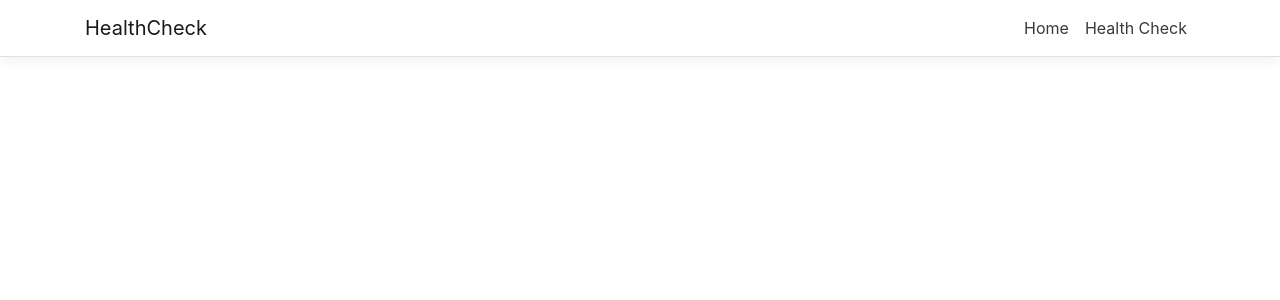
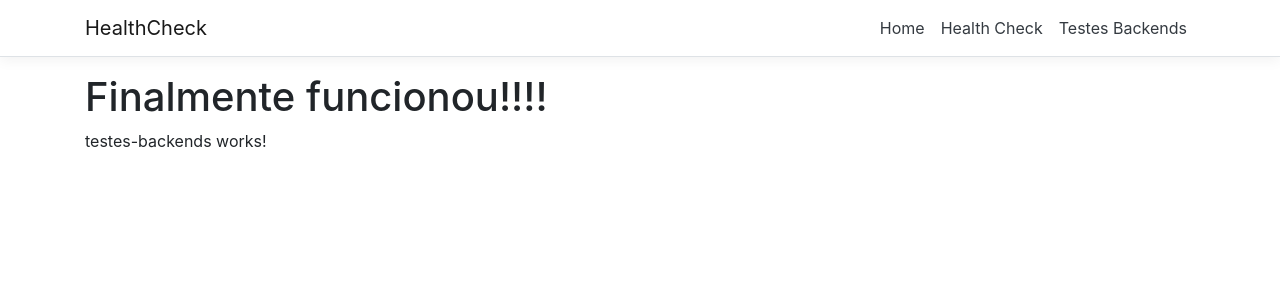
Before and after one commit to edutecni/HealthCheck, an Angular app in the folder ClientApp/: page /testes-backends in a window 1280 px wide. Before the commit this address led to /. Shown: the top 300 px of the page. Built offline with nearby package versions, Linux system fonts and the light colour scheme.

Commit message:
Testes Back Ends

```diff
--- a/ClientApp/src/app/app-routing.module.ts
+++ b/ClientApp/src/app/app-routing.module.ts
@@ -2,10 +2,12 @@ import { NgModule } from '@angular/core';
 import { RouterModule, Routes } from '@angular/router';
 import { HomeComponent } from './home/home.component';
 import { HealthCheckComponent } from './health-check/health-check.component';
+import { TestesBackendsComponent } from './testes-backends/testes-backends.component';
 
 const routes: Routes = [
   { path: '', component: HomeComponent, pathMatch: 'full' },
-  { path: 'health-check', component: HealthCheckComponent }
+  { path: 'health-check', component: HealthCheckComponent },
+  { path: 'testes-backends', component: TestesBackendsComponent }
 ];
 
 @NgModule({
--- a/ClientApp/src/app/health-check/health-check.component.css
+++ b/ClientApp/src/app/health-check/health-check.component.css
@@ -2,8 +2,8 @@
     font-weight: bold;
 }
 
-.Healthy{
-    color: green;
+.Healthy {
+  color: #00D900;
 }
 
 .Degraded{
--- a/ClientApp/src/app/nav-menu/nav-menu.component.html
+++ b/ClientApp/src/app/nav-menu/nav-menu.component.html
@@ -30,6 +30,9 @@
           <li class="nav-item" [routerLinkActive]="['link-active']">
             <a class="nav-link text-dark" [routerLink]="['/health-check']">Health Check</a>
           </li>
+          <li class="nav-item" [routerLinkActive]="['link-active']">
+            <a class="nav-link text-dark" [routerLink]="['/testes-backends']">Testes Backends</a>
+          </li>
           <!--<li class="nav-item" [routerLinkActive]="['link-active']">
             <a class="nav-link text-dark" [routerLink]="['/counter']"
               >Counter</a
--- /dev/null
+++ b/ClientApp/src/app/testes-backends/testes-backends.component.html
@@ -0,0 +1,2 @@
+<h1>Finalmente funcionou!!!!</h1>
+<p>testes-backends works!</p>
--- /dev/null
+++ b/ClientApp/src/app/testes-backends/testes-backends.component.ts
@@ -0,0 +1,15 @@
+import { Component, OnInit } from '@angular/core';
+
+@Component({
+  selector: 'app-testes-backends',
+  templateUrl: './testes-backends.component.html',
+  styleUrls: ['./testes-backends.component.css']
+})
+export class TestesBackendsComponent implements OnInit {
+
+  constructor() { }
+
+  ngOnInit() {
+  }
+
+}
```
Also changed, not shown: ClientApp/src/app/app.module.ts (+5 -3 lines), ClientApp/src/app/testes-backends/testes-backends.component.css (added), 1 other file (tests, documents, lock files or other folders).
